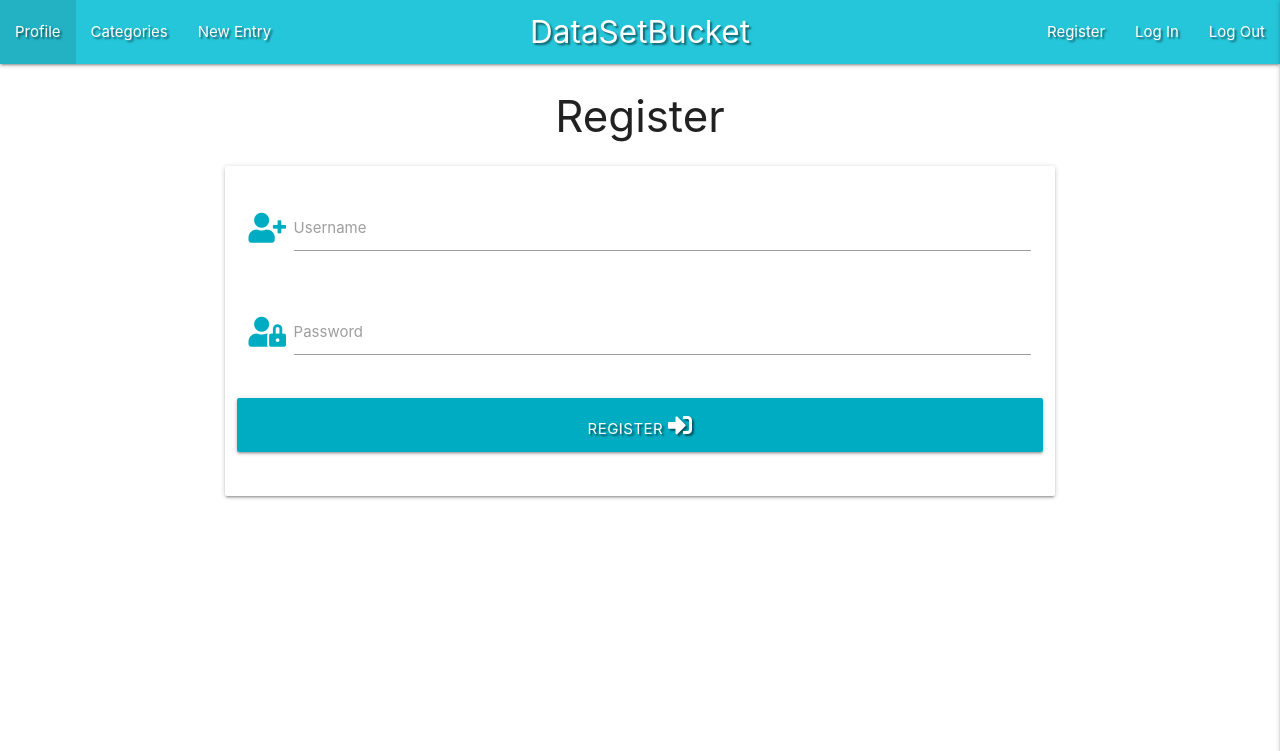
After one commit to kescardoso/datasetbucket, a Flask app: page /register in a window 1280 px wide. The commit adds this page. Shown: the top 751 px of the page. Run offline with Flask 2, Linux system fonts and the light colour scheme; some libraries are stand-ins or nearby versions.

Commit message:
Add register template with form

```diff
--- a/app.py
+++ b/app.py
@@ -6,6 +6,7 @@ from flask import (
     )
 from flask_pymongo import PyMongo
 from bson.objectid import ObjectId
+from werkzeug.security import generate_password_hash, check_password_hash
 
 if os.path.exists("env.py"):
     import env
@@ -30,6 +31,11 @@ def get_datasets():
     return render_template("datasets.html", datasets=datasets)
 
 
+@app.route("/register", methods=["GET", "POST"])
+def register():
+    return render_template("register.html")
+
+
 if __name__ == "__main__":
     app.run(host=os.environ.get("IP"),
             port=int(os.environ.get("PORT")),
--- a/templates/base.html
+++ b/templates/base.html
@@ -38,7 +38,7 @@
                     <li><a href="#">New Entry</a></li>
                 </ul>
                 <ul class="right hide-on-med-and-down">
-                    <li><a href="#">Register</a></li>
+                    <li><a href="{{ url_for('register') }}">Register</a></li>
                     <li><a href="#">Log In</a></li>
                     <li><a href="#">Log Out</a></li>
                 </ul>
@@ -51,7 +51,7 @@
             <li><a href="#">Profile</a></li>
             <li><a href="#">Categories</a></li>
             <li><a href="#">New Entry</a></li>
-            <li><a href="#">Register</a></li>
+            <li><a href="{{ url_for('register') }}">Register</a></li>
             <li><a href="#">Log In</a></li>
             <li><a href="#">Log Out</a></li>
         </ul>
--- /dev/null
+++ b/templates/register.html
@@ -0,0 +1,42 @@
+{% extends "base.html" %}
+{% block content %}
+
+<h3 class="center-align">Register</h3>
+
+<!-- Card turned into registration form -->
+<div class="row">
+    <!-- Center column with offset -->
+    <!-- Add method and action for dynamic form -->
+    <form class="col s12 m8 offset-m2" method="POST" action="{{ url_for('register') }}">
+        <div class="card-panel">
+
+            <!-- Username field -->
+            <div class="row">
+                <div class="input-field col s12">
+                    <i class="fas fa-user-plus prefix cyan-text text-darken-1"></i>
+                    <input id="username" name="username" type="text" class="validate">
+                    <label for="username">Username</label>
+                </div>
+            </div>
+
+            <!-- Password field -->
+            <div class="row">
+                <div class="input-field col s12">
+                    <i class="fas fa-user-lock prefix cyan-text text-darken-1"></i>
+                    <input id="password" name="password" type="password" class="validate">
+                    <label for="password">Password</label>
+                </div>
+            </div>
+
+            <!-- Submit Button -->
+            <div class="row">
+                <button type="submit" class="col s12 btn-large cyan darken-1 text-shadow">
+                    Register <i class="fas fa-sign-in-alt"></i>
+                </button>
+            </div>
+
+        </div>
+    </form>
+</div>
+
+{% endblock %}
```
Also changed, not shown: README.md.
